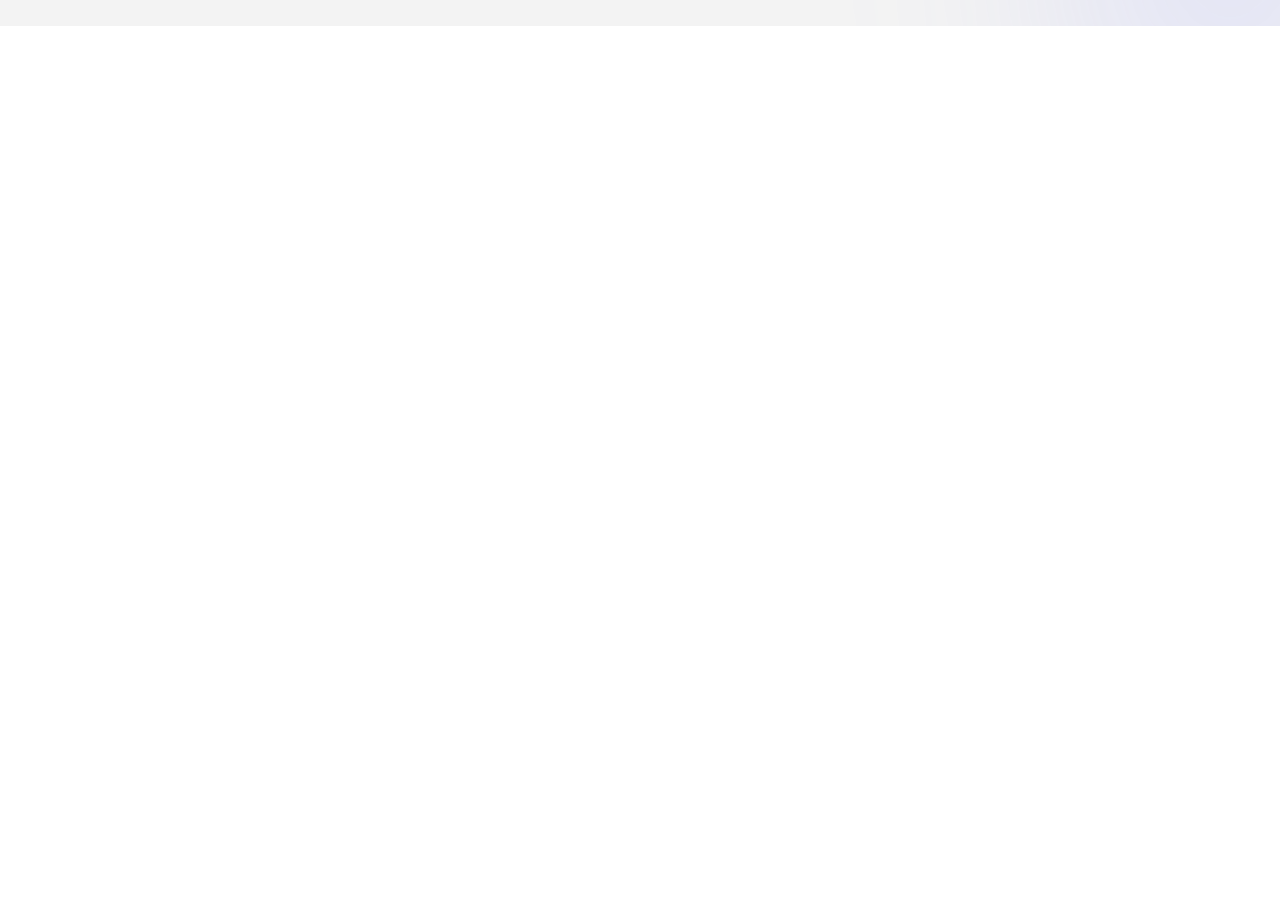
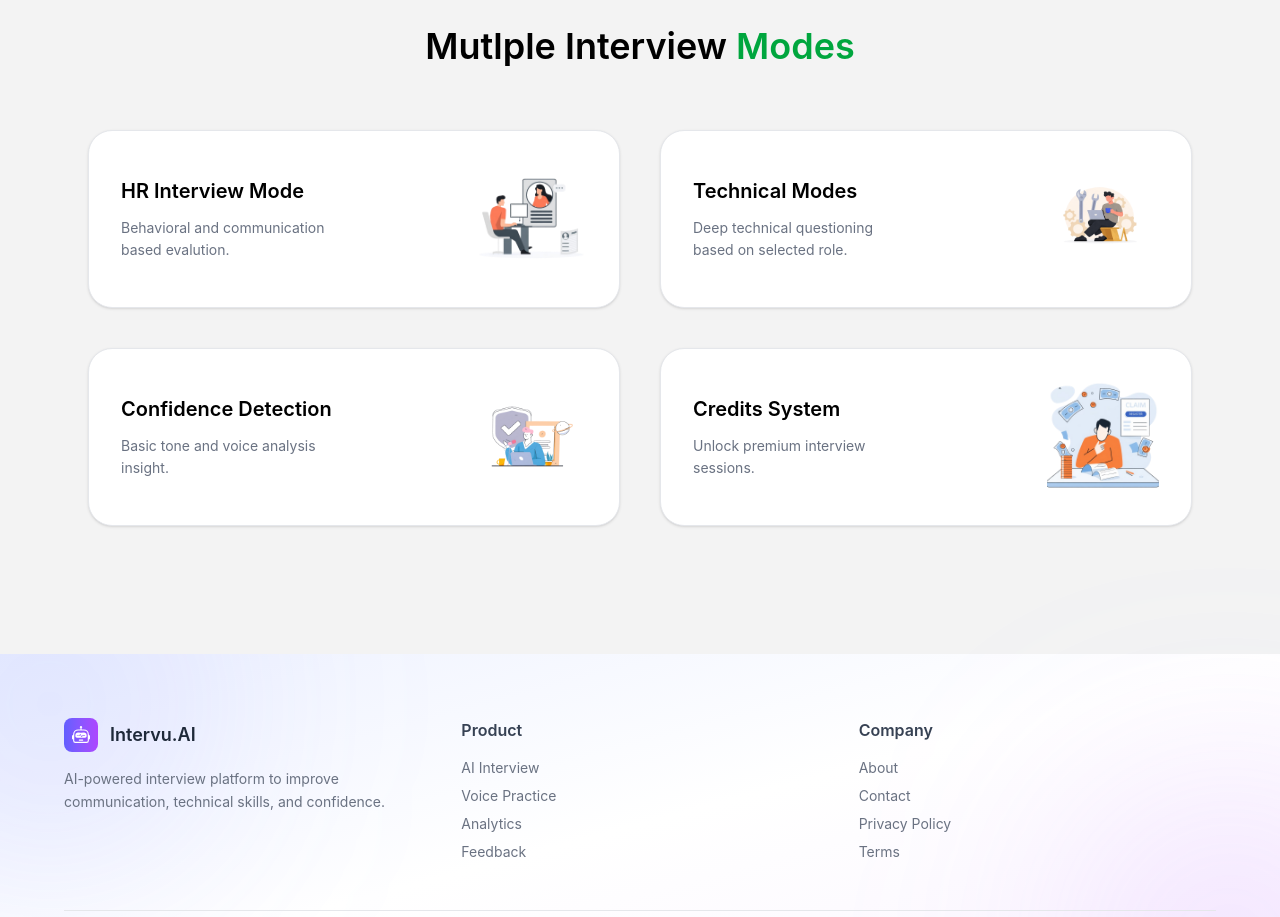
Before and after one commit to shubhamk-io/Ai-interview-system, a React (Vite) app in the folder client/: page / in a window 1280 px wide. Shown: the part 1880-2797 px from the top of the page. Before the commit the page ends 1906 px from the top, so only its background shows below. Built offline with nearby package versions, Linux system fonts and the light colour scheme; no server answers.

Commit message:
Add some features and ui

```diff
--- a/client/src/Pages/Home.jsx
+++ b/client/src/Pages/Home.jsx
@@ -11,6 +11,12 @@ import evalImg from "../assets/ai-ans.png"
 import resumeImg from "../assets/resume.png"
 import pdfImg from "../assets/pdf.png"
 import analyticsImg from "../assets/history.png"
+import hrImg from "../assets/HR.png"
+import techImg from '../assets/tech.png'
+import  confidenceImg   from "../assets/confi.png"
+import  creditImg   from "../assets/credit.png"
+import Footer from '../components/Footer';
+
 
 const container = {
   hidden: { opacity: 0 },
@@ -284,9 +290,83 @@ const Home = () => {
             ))}
           </div>
         </div>
+
+        {/* 2nd block */}
+
+        <div className='mb-32 px-6'>
+
+          <motion.h2
+            initial={{ opacity: 0, y: 20 }}
+            whileInView={{ opacity: 1, y: 0 }}
+            viewport={{ once: true }}
+            className='text-4xl font-semibold mb-16 text-center'>
+            Mutlple Interview <span className='text-green-600'>Modes</span>
+          </motion.h2>
+
+          <div className='grid md:grid-cols-2 gap-10'>
+
+            {[{
+              img: hrImg,
+              title: "HR Interview Mode",
+              desc: "Behavioral and communication based evalution."
+            },
+            {
+              img: techImg,
+              title: "Technical Modes",
+              desc: "Deep technical questioning based on selected role."
+            },
+            {
+              img: confidenceImg,
+              title: "Confidence Detection",
+              desc: "Basic tone and voice analysis insight."
+            },
+            {
+              img: creditImg,
+              title: "Credits System",
+              desc: "Unlock premium interview sessions."
+            }
+            ].map((mode, index) => (
+
+              <motion.div
+                key={index}
+                initial={{ opacity: 0, y: 30 }}
+                whileInView={{ opacity: 1, y: 0 }} // ✅ FIX
+                transition={{ duration: 0.5, delay: index * 0.1 }}
+                whileHover={{ y: -6 }}
+                className='bg-white border border-gray-200 rounded-3xl p-8 shadow-sm  hover:shadow-xl transition-all '>
+
+                <div className='flex justify-between items-center gap-6 '>
+
+                  <div className='w-1/2'>
+                    <h3 className='font-semibold text-xl mb-3'>
+                      {mode.title}
+                    </h3>
+
+                    <p className='text-gray-500 text-sm  leading-relaxed '>
+                      {mode.desc}
+                    </p>
+                  </div>
+
+                  {/* Right Image */}
+
+                  <div className='w-1/2 flex justify-end'>
+                    <img src={mode.img} alt={mode.title}
+                      className='w-28 h-28 object-contain'
+                    />
+
+                  </div>
+
+                </div>
+              </motion.div>
+            ))}
+          </div>
+        </div>
       </div>
 
       {showAuth && <AuthModel onClose={() => setShowAuth(false)} />}
+
+<Footer />
+
     </div>
   );
 };
--- /dev/null
+++ b/client/src/components/Footer.jsx
@@ -0,0 +1,80 @@
+import React from 'react'
+import { BsRobot } from 'react-icons/bs'
+
+const Footer = () => {
+  return (
+    <footer className="relative px-6 pt-16 pb-10 overflow-hidden">
+
+      {/* 🔥 Background Gradient */}
+      <div className="absolute inset-0 bg-gradient-to-br from-indigo-50 via-white to-purple-50"></div>
+
+      {/* ✨ Glow Effect */}
+      <div className="absolute top-[-100px] left-[-100px] w-[300px] h-[300px] bg-indigo-400/20 rounded-full blur-[120px]" />
+      <div className="absolute bottom-[-100px] right-[-100px] w-[300px] h-[300px] bg-purple-400/20 rounded-full blur-[120px]" />
+
+      <div className="relative max-w-6xl mx-auto">
+
+        {/* Top Section */}
+        <div className="grid grid-cols-1 md:grid-cols-3 gap-10">
+
+          {/* Brand */}
+          <div>
+            <div className="flex items-center gap-3 mb-4">
+              <div className="bg-gradient-to-r from-indigo-500 to-purple-500 text-white p-2 rounded-lg">
+                <BsRobot size={18} />
+              </div>
+              <h2 className="font-semibold text-lg text-gray-800">
+                Intervu.AI
+              </h2>
+            </div>
+
+            <p className="text-gray-500 text-sm leading-relaxed max-w-sm">
+              AI-powered interview platform to improve communication,
+              technical skills, and confidence.
+            </p>
+          </div>
+
+          {/* Product */}
+          <div>
+            <h3 className="font-semibold mb-4 text-gray-700">Product</h3>
+            <ul className="space-y-2 text-sm text-gray-500">
+              <li className="hover:text-indigo-600 cursor-pointer transition">AI Interview</li>
+              <li className="hover:text-indigo-600 cursor-pointer transition">Voice Practice</li>
+              <li className="hover:text-indigo-600 cursor-pointer transition">Analytics</li>
+              <li className="hover:text-indigo-600 cursor-pointer transition">Feedback</li>
+            </ul>
+          </div>
+
+          {/* Company */}
+          <div>
+            <h3 className="font-semibold mb-4 text-gray-700">Company</h3>
+            <ul className="space-y-2 text-sm text-gray-500">
+              <li className="hover:text-indigo-600 cursor-pointer transition">About</li>
+              <li className="hover:text-indigo-600 cursor-pointer transition">Contact</li>
+              <li className="hover:text-indigo-600 cursor-pointer transition">Privacy Policy</li>
+              <li className="hover:text-indigo-600 cursor-pointer transition">Terms</li>
+            </ul>
+          </div>
+
+        </div>
+
+        {/* Bottom */}
+        <div className="border-t border-gray-200 mt-12 pt-6 flex flex-col md:flex-row justify-between items-center text-sm text-gray-400">
+
+          <p>
+            © {new Date().getFullYear()} Intervu.AI. All rights reserved.
+          </p>
+
+          <div className="flex gap-6 mt-3 md:mt-0">
+            <span className="hover:text-indigo-500 cursor-pointer transition">Privacy</span>
+            <span className="hover:text-indigo-500 cursor-pointer transition">Terms</span>
+          </div>
+
+        </div>
+
+      </div>
+    </footer>
+  )
+}
+
+export default Footer
```
Also changed, not shown: 1 other file (tests, documents, lock files or other folders). Lines whose indentation alone changed are shown as unchanged.
